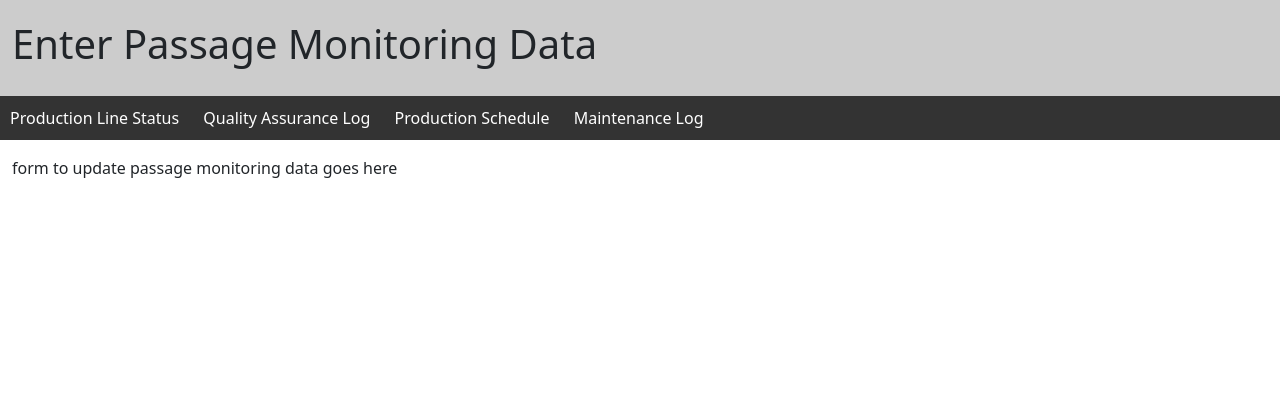
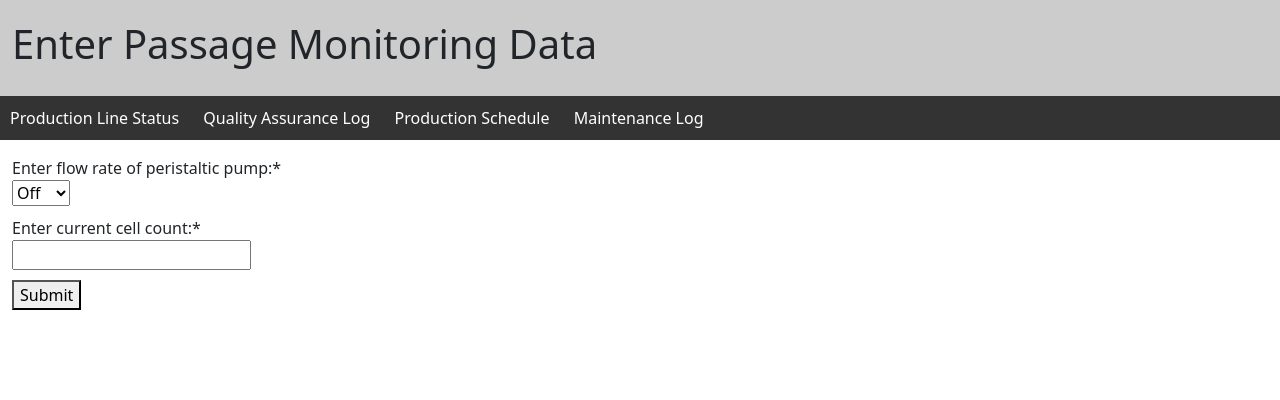
Before and after one commit to alexanderQuinn1/CS356, a Flask app: page /update_passage_monitor in a window 1280 px wide. Shown: the top 400 px of the page. Run offline with Flask 3, Linux system fonts and the light colour scheme; parts of the project's set-up code (start-up, migrations or seed data) failed here and were passed over.

Commit message:
entry screens WIP

```diff
--- a/database_connection.py
+++ b/database_connection.py
@@ -60,3 +60,16 @@ def execute_update(query_string, params):
 
     cursor.close()
     db.close()
+
+
+def execute_fetch(query_string, params):
+    db = connect_database()
+    cursor = db.cursor()
+
+    cursor.execute(query_string, params)
+    results = cursor.fetchall()
+
+    cursor.close()
+    db.close()
+
+    return results
--- a/models/passage_monitor.py
+++ b/models/passage_monitor.py
@@ -6,7 +6,8 @@ def get_passage_monitor(batch_no, stage_id):
     JOIN passage  ON passage_monitor.passage_monitor_id = passage.passage_id
     WHERE passage.stage = %s and passage.batch_id = %s"""
 
-    p = db.execute_fetch(query, (stage_id, batch_no))
+    results = db.execute_fetch(query, (stage_id, batch_no))
+    p = results[0]
     return {
                 'id': p[0],
                 'peristaltic_pump': p[1],
--- a/prod_line_monitor_processor.py
+++ b/prod_line_monitor_processor.py
@@ -6,7 +6,7 @@ import models.passage_qa as passage_qa
 import models.prod_schedule as prod_schedule
 import models.batch as batch
 import models.prod_stage_lookup as prod_stage_lookup
-import SQLQueries as sql
+
 
 def render_prod_activity(heading, prod_line):
     prod_activity = prod_schedule.get_current_prod_activity(prod_line)
@@ -29,7 +29,7 @@ def render_batch_manufacture(heading, prod_line, prod_activity):
     stage_type = prod_stage_lookup.get_stage_type(b['current_stage'])
 
     if stage_type == 'expansion':
-        f = flask_monitor.get_flask_monitor(batch['batch_no'], batch['current_stage'])
+        f = flask_monitor.get_flask_monitor(b['batch_no'], b['current_stage'])
         return render_template('prod-line-monitor.html', heading=heading, prod_line=prod_line, stages=stages,
                                batch=batch, expansion_monitor=f, product=product)
     elif stage_type == 'passage':
--- a/templates/passage-monitor-entry.html
+++ b/templates/passage-monitor-entry.html
@@ -1,5 +1,24 @@
 {% extends 'base.html' %}
 
 {% block content %}
-form to update passage monitoring data goes here
+    <form action="/update_passage_monitor" method="post">
+        <div class="form-group">
+            <label for="peristaltic_pump">Enter flow rate of peristaltic pump:*</label><br/>
+            <select name="peristaltic_pump" id="peristaltic_pump">
+                 <option value="off">Off</option>
+                <option value="low">Low</option>
+                <option value="high">High</option>
+            </select>
+        </div>
+        <div class="form-group">
+            <label for="cell_count">Enter current cell count:*</label><br/>
+            <input type="number" name="cell_count" id="cell_count" required>
+        </div>
+        <div>
+            <button type="submit">Submit</button>
+        </div>
+    </form>
+    {% if form_validation %}
+        <div>{{ form_validation }}</div>
+    {% endif %}
 {% endblock %}
```
